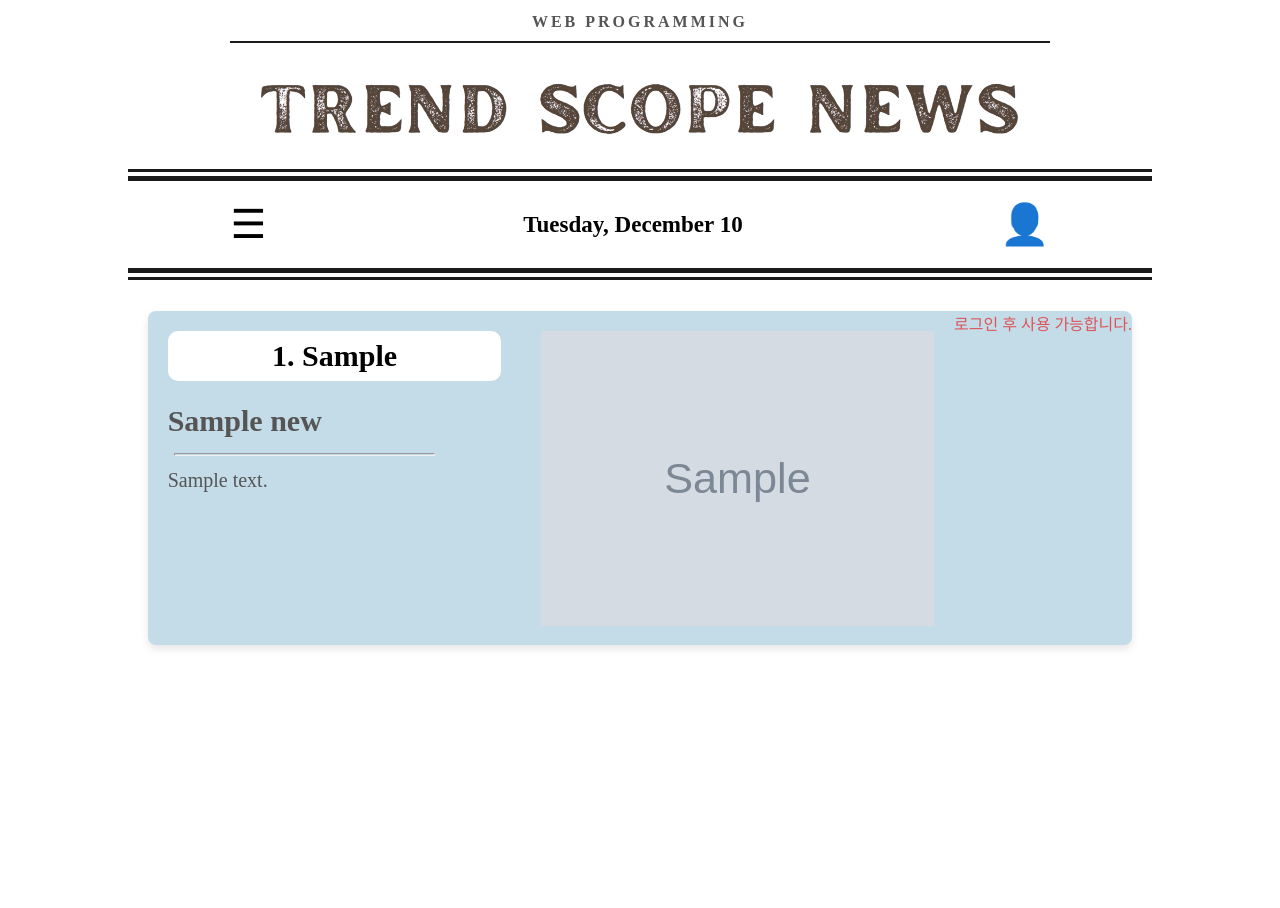
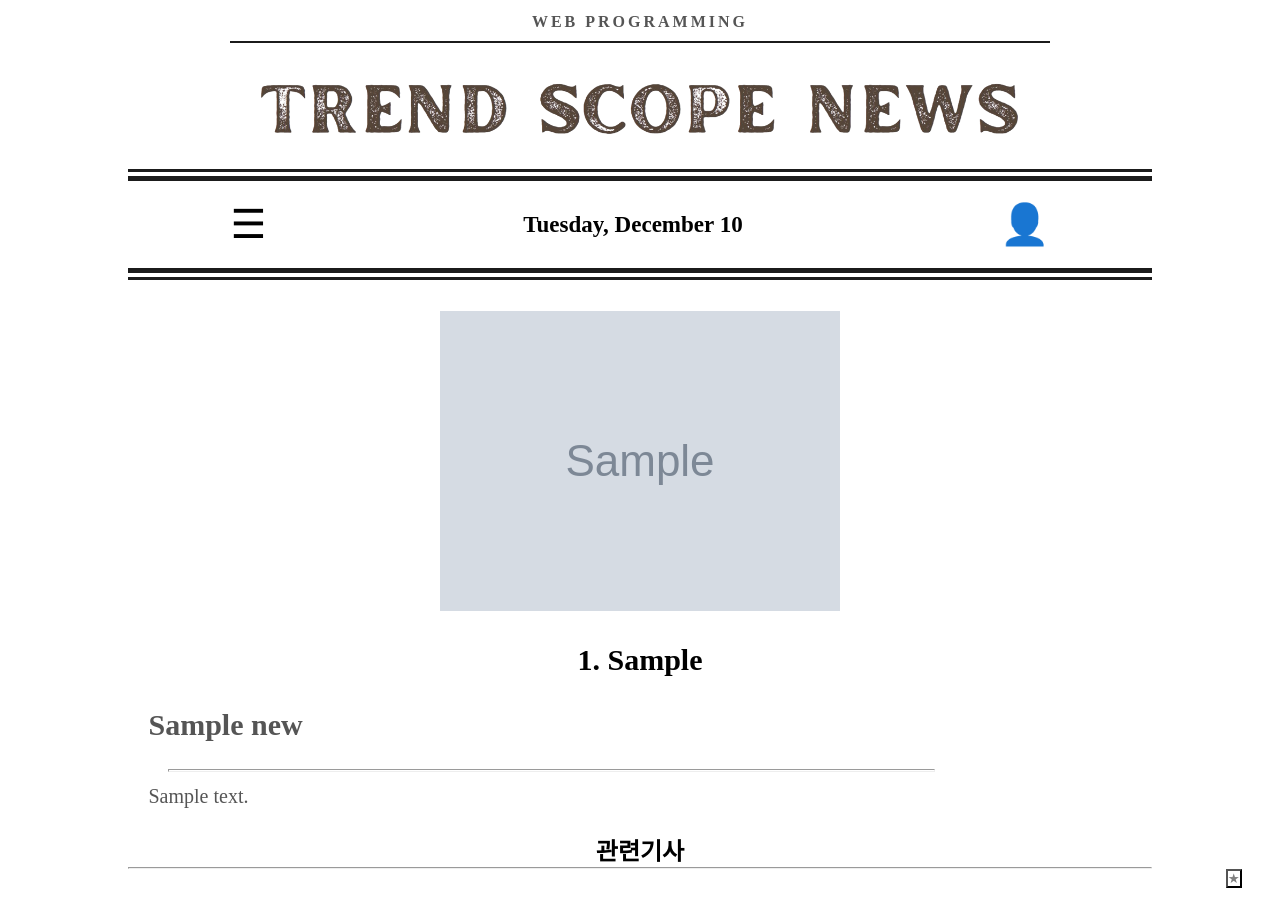
Before and after one commit to poui0609/trandscope, a Django app: page /page1 in a window 1280 px wide. Before the commit the page ends 649 px from the top, so only its background shows below. Run offline with Django 3.2, Linux system fonts and the light colour scheme; tables that the repository leaves empty hold one stand-in row (values such as "Sample post"); grey boxes marked "Sample" are stand-in pictures.

Commit message:
Update page1.html

```diff
--- a/config/templates/webapp/page1.html
+++ b/config/templates/webapp/page1.html
@@ -1,7 +1,7 @@
 <!DOCTYPE html>
-<html lang="kr">
-
+<html lang="en">
 <head>
+    {% load static %}
     <meta charset="UTF-8">
     <meta name="viewport" content="width=device-width, initial-scale=1.0">
     <meta name="google-site-verification" content="jB_YX0577xzL_weappsczuTVHHH0_GrIWOQv9whT1d8" />
@@ -19,22 +19,23 @@
         margin: 1% 10% 3% 10%;
     }
     h1, h2, h3, h4, h5, h6{
+        cursor: default;
     }
     </style>
 
-    <link rel="stylesheet" href="static/css/header.css" />
-    <link rel="stylesheet" href="static/css/newsBox.css" />
-    <link rel="stylesheet" href="static/css/sidebar.css" />
+    <link rel="stylesheet" href="{% static 'css/header.css' %}">
+    <link rel="stylesheet" href="{% static 'css/newsBox.css' %}">
+    <script type="text/javascript" src="{% static 'js/navigation.js' %}"></script>
 
 </head>
 <body>
     <header>
         <!--홈페이지 상위 제목-->
         <h1>WEB PROGRAMMING</h1>
-        <hr class = "custom-hr">
+        <hr class="custom-hr">
 
         <!--트렌드 스코프 로고 이미지-->
-        <img src="/static/image/trandscopenews_LOGO.png" onclick="redirectToMainpage()">
+        <img src="{% static 'image/trandscopenews_LOGO.png' %}" onclick="redirectToMainpage()">
 
         <hr class="custom-hr2">
         <hr class="custom-hr3">
@@ -47,129 +48,41 @@
         <hr class="custom-hr3">
         <hr class="custom-hr2">
     </header>
-    <!-- 사이드바-->
-    <aside id="side-bar" class="side-bar">
-        <aside class="side-bar-inner">
-            <span class="close-btn" onclick="closeSidebar()">×</span>
-            <img src="static/image/trendscope_logo.png" onclick="redirectToMainpage()" style="margin: 6vh 0 1.5vh 0; width:80%; cursor: pointer">
-            <hr class="custom-hr2"> <!-- 구분선-->
-            <hr class="custom-hr3">
-            <img src="/static/image/newsthema.png" style="margin: 1.5vh 0; width: 40%" >
-            <hr class="custom-hr2"> <!-- 구분선-->
-            <hr class="custom-hr3">
-            <div class="maker-img">
-                <img src="/static/image/ex.png">
-                <div class="categories">
-                <a href="/webapp/page2/0/" title="정치">
-                    <img src="/static/image/menu.png" >
-                    <h3>정치</h3>
-                </a>
-                <a href="/webapp/page2/1/" title="경제">
-                    <img src="/static/image/menu.png">
-                    <h3>경제</h3>
-                </a>
-                <a href="/webapp/page2/2/"title="사회">
-                    <img src="/static/image/menu.png">
-                    <h3>사회</h3>
-                </a>
-                <a href="/webapp/page2/3/"title="생활/문화">
-                    <img src="/static/image/menu.png">
-                    <h3>생활/문화</h3>
-                </a>
-                <a href="/webapp/page2/4/"title="서계">
-                    <img src="/static/image/menu.png">
-                    <h3>세계</h3>
-                </a>
-                <a href="/webapp/page2/5/"title="IT/과학">
-                    <img src="/static/image/menu.png">
-                    <h3>IT/과학</h3>
-                </a>
-                <a>
-                    <img src="/static/image/menu.png"title="정정 기사">
-                    <h3>정정 기사</h3>
-                </a>
-            </div>
-            </div>
-        </aside>
-        </aside>
-    </aside>
-
-
     <main>
         {% for news in news_data %}
-            {% if news.ranking|divisibleby:2 %}
-                <section class="news-item1" onclick="redirectToDatailpage('{{ news.ranking }}', '{{ news.keywords|escapejs }}', '{{ news.title|escapejs }}', '{{ news.text|escapejs }}', '{{ news.link|escapejs }}')">
-                    <!--신문 이미지 처리 -->
+            {% if forloop.first %}
+                <div class="detail-News">
+                    <div><!--신문 이미지 처리 -->
                         {% if news.img_link == "0" %}
-                        <img src="image/ex.png">
+                            <img src="{% static 'image/ex.png' %}">
                         {% else %}
-                        <img src="{{ news.img_link }}" >
+                            <img src="{{ news.img_link }}">
                         {% endif %}
-
-                    <!--화면에 보일 신문 정보-->
-                    <div class= "styled-box">
-                        <h1>{{ news.ranking }}. {{ news.keywords }}</h1> <!-- 여기서 .과 사이에 공백을 추가 -->
+                    </div>
+                    <div> <!--화면에 보일 신문 정보-->
+                        <div class="styled-box">
+                            <h1>{{ news.ranking }}. {{ news.keywords }}</h1>
                             <p class="news-title">{{ news.title }}</p>
                             <hr class="custom-hr4">
                             <p>{{ news.text|truncatechars:150 }}</p>
                         </div>
-                    {% if user.is_authenticated %}
-                            <button class="star-btn" data-keyword="{{ news.keywords|escapejs }}"
-                                    onclick="event.stopPropagation(); toggleStar(this, '{{ news.keywords|escapejs }}', '{{ news.title|escapejs }}', '{{ news.text|escapejs }}', '{{ news.link|escapejs }}')">
+                    </div>
+                    <div> <!-- 관련 신문 링크-->
+                        <h2>관련기사<hr></h2>
+                        {% for news in news_link %}
+                            <a href="{{ news.link }}">
+                                {{ news.title }}
+                            </a>
+                            <br>
+                        {% endfor %}
+                    </div>
+                    <!-- str btn -->
+                    <button class="star-btn" data-keyword="{{ news.keywords|escapejs }}" onclick="toggleStar(this, '{{ news.keywords|escapejs }}', '{{ news.title|escapejs }}', '{{ news.text|escapejs }}', '{{ news.link|escapejs }}')">
                         ★
                     </button>
-                        {% else %}
-                            <p style="color: #dc5559">로그인 후 사용 가능합니다.</p>
-                        {% endif %}
-                </section>
-            {% else %}
-                <section class="news-item2" onclick="redirectToDatailpage('{{ news.ranking }}', '{{ news.keywords|escapejs }}', '{{ news.title|escapejs }}', '{{ news.text|escapejs }}', '{{ news.link|escapejs }}')">
-                    <!--화면에 보일 신문 정보-->
-                    <div class= "styled-box">
-                        <h1>{{ news.ranking }}. {{ news.keywords }}</h1> <!-- 여기서 .과 사이에 공백을 추가 -->
-                        <p class="news-title">{{ news.title }}</p>
-                        <hr class="custom-hr4">
-                        <p>{{ news.text|truncatechars:150 }}</p>
                 </div>
-                    <!--신문 이미지 처리 -->
-                    {% if news.img_link == "0" %}
-                        <img src="image/ex.png">
-                    {% else %}
-                        <img src="{{ news.img_link }}" >
-                    {% endif %}
-
-                    {% if user.is_authenticated %}
-                        <button class="star-btn" data-keyword="{{ news.keywords|escapejs }}"
-                                    onclick="event.stopPropagation(); toggleStar(this, '{{ news.keywords|escapejs }}', '{{ news.title|escapejs }}', '{{ news.text|escapejs }}', '{{ news.link|escapejs }}')" style="right: auto; left: 3%">
-                                ★
-                        </button>
-                    {% else %}
-                        <p style="color: #dc5559">로그인 후 사용 가능합니다.</p>
-                    {% endif %}
-                </section>
-
             {% endif %}
         {% endfor %}
-
-
-
-
     </main>
-    <form id="favorite-keyword-form" method="post" action="{% url 'add_favorite_keyword' %}" style="display:none;">
-        {% csrf_token %}
-        <input type="hidden" name="keyword" id="favorite-keyword">
-        <input type="hidden" name="title" id="favorite-title">
-        <input type="hidden" name="content" id="favorite-content">
-        <input type="hidden" name="url" id="favorite-url">
-    </form>
-    <form id="remove-favorite-keyword-form" method="post" action="{% url 'remove_favorite_keyword' %}" style="display:none;">
-        {% csrf_token %}
-        <input type="hidden" name="keyword" id="remove-favorite-keyword">
-    </form>
-
-    <script src="static/js/navigation.js"></script>
-    <script src="static/js/user.js"></script>
-    <script src="static/js/sidebar.js"></script>
-    <script src="static/js/str-btn.js"></script>
 </body>
 </html>
```
Lines whose indentation alone changed are shown as unchanged.
